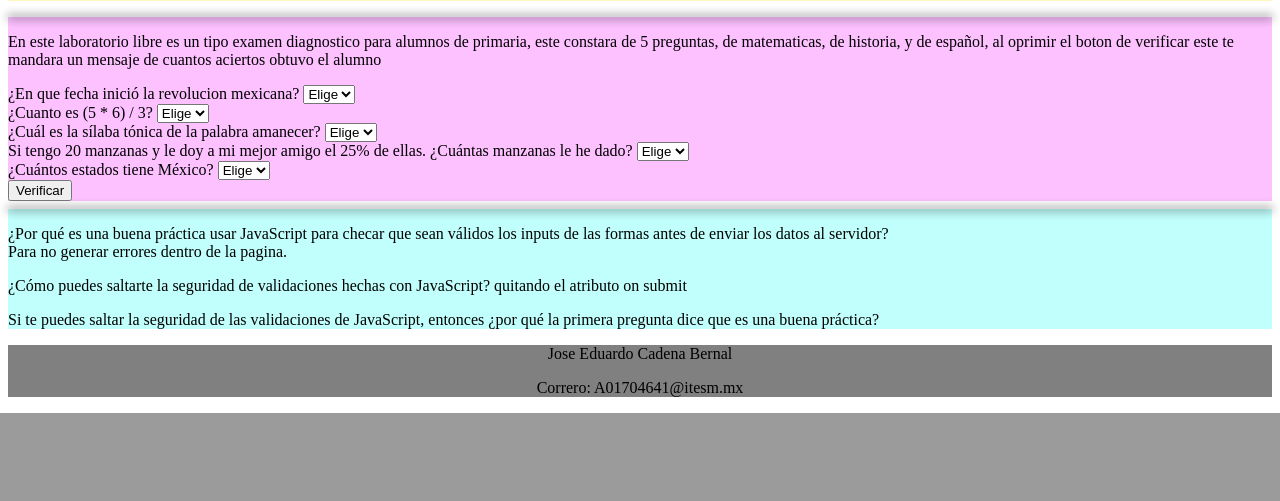
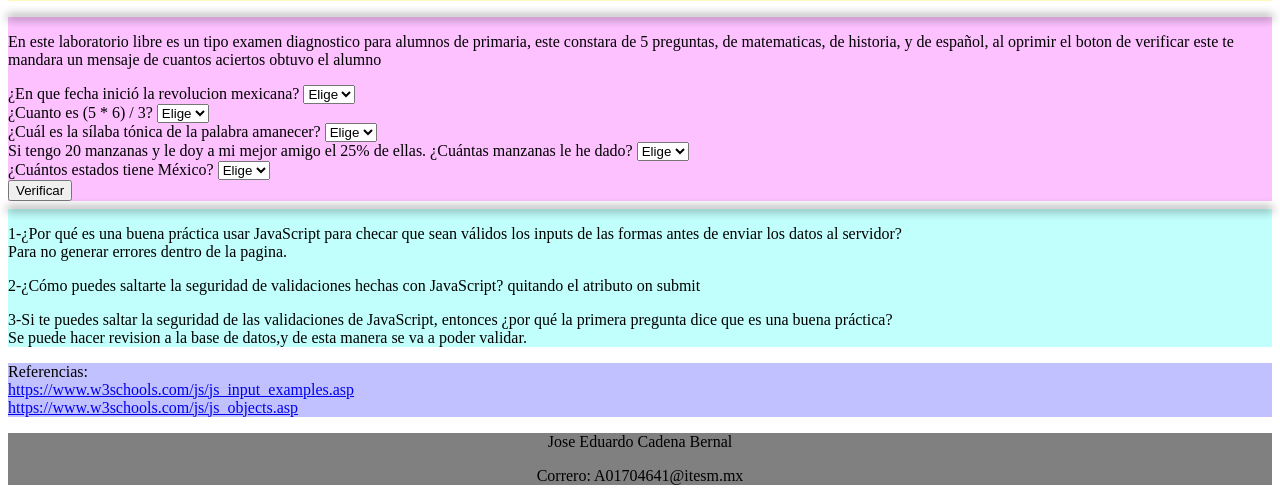
Before and after one commit to jeduardocb/DAW, a PHP site: page / in a window 1280 px wide. Shown: the part 827-1328 px from the top of the page. Before the commit the page ends 1240 px from the top, so only its background shows below. Run offline with PHP 8.4, Linux system fonts and the light colour scheme.

Commit message:
terminado

```diff
--- a/lab 5/index.html
+++ b/lab 5/index.html
@@ -165,25 +165,36 @@
 	<div id="preguntas">
 		<hr>
 		<p>
-			¿Por qué es una buena práctica usar JavaScript para checar que sean válidos los inputs de las formas antes de enviar los datos al servidor?
+			1-¿Por qué es una buena práctica usar JavaScript para checar que sean válidos los inputs de las formas antes de enviar los datos al servidor?
 			<br>
 			Para no generar errores dentro de la pagina.
 		</p>
 
 		<p>
-			¿Cómo puedes saltarte la seguridad de validaciones hechas con JavaScript?
+			2-¿Cómo puedes saltarte la seguridad de validaciones hechas con JavaScript?
 			quitando el atributo on submit
 		</p>
 
 		<p>
-			Si te puedes saltar la seguridad de las validaciones de JavaScript, entonces ¿por qué la primera pregunta dice que es una buena práctica?
+			3-Si te puedes saltar la seguridad de las validaciones de JavaScript, entonces ¿por qué la primera pregunta dice que es una buena práctica?
+			<br>
+			Se puede hacer revision a la base de datos,y de esta manera se va a poder validar.
 
 		</p>
 	</div>
 
 
 
+	<div id="referencias">
+		<p>Referencias:
+			<br>
+			<a href="https://www.w3schools.com/js/js_input_examples.asp">https://www.w3schools.com/js/js_input_examples.asp</a>
+			<br>
+			<a href="https://www.w3schools.com/js/js_objects.asp">https://www.w3schools.com/js/js_objects.asp</a>
 
+		</p>
+
+	</div>
 	<footer>
   		<p>Jose Eduardo Cadena Bernal</p>
   		<p>Correro: A01704641@itesm.mx</p>
--- a/lab 5/lab5.css
+++ b/lab 5/lab5.css
@@ -36,6 +36,9 @@ hr {
 img:hover {
   transform: scaleX(-1);
 }
+#referencias{
+	background-color: #C2C1FF;
+}
 
 #contrasena{
 	text-align: center;
```
